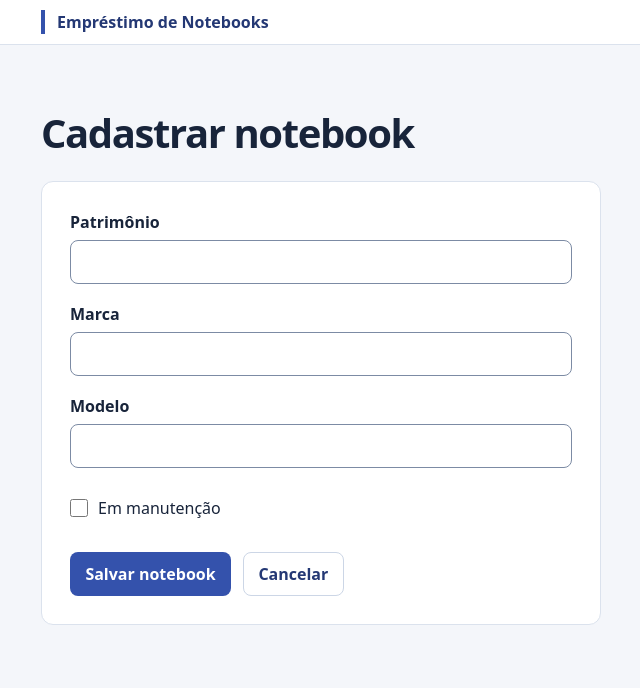
After one commit to pinheirosdev/emprestimo-notebooks, an ASP.NET Core app: template src/EmprestimoNotebooks/Views/Notebooks/Formulario.cshtml in a window 1280 px wide. The commit adds this page. Shown: the top 688 px of the page, without its empty margins (95-735 px from the left). Run offline with ASP.NET Core 8, Linux system fonts and the light colour scheme; the template is opened without the code that fills it, so the values that code supplies are empty; the project's own start-up code is not run, and a stand-in starts its controllers and pages; some libraries are stand-ins or nearby versions.

Commit message:
feat: adiciona login e gestão de notebooks

```diff
--- /dev/null
+++ b/src/EmprestimoNotebooks/Views/Notebooks/Formulario.cshtml
@@ -0,0 +1,40 @@
+@model EmprestimoNotebooks.Models.NotebookFormulario
+
+@{
+    var editando = Model.Id.HasValue;
+    var titulo = editando ? "Editar notebook" : "Cadastrar notebook";
+    var acao = editando ? "Editar" : "Cadastrar";
+    ViewData["Title"] = titulo;
+}
+
+<h1>@titulo</h1>
+
+<form class="formulario" asp-action="@acao" asp-route-id="@Model.Id" method="post" autocomplete="off">
+    <div class="campo">
+        <label asp-for="Patrimonio"></label>
+        <input asp-for="Patrimonio" spellcheck="false" required aria-describedby="erro-patrimonio">
+        <span asp-validation-for="Patrimonio" id="erro-patrimonio"></span>
+    </div>
+
+    <div class="campo">
+        <label asp-for="Marca"></label>
+        <input asp-for="Marca" required aria-describedby="erro-marca">
+        <span asp-validation-for="Marca" id="erro-marca"></span>
+    </div>
+
+    <div class="campo">
+        <label asp-for="Modelo"></label>
+        <input asp-for="Modelo" required aria-describedby="erro-modelo">
+        <span asp-validation-for="Modelo" id="erro-modelo"></span>
+    </div>
+
+    <label class="campo-opcao" asp-for="EmManutencao">
+        <input asp-for="EmManutencao">
+        Em manutenção
+    </label>
+
+    <div class="formulario-acoes">
+        <button class="botao" type="submit">Salvar notebook</button>
+        <a class="botao botao-secundario" asp-action="Index">Cancelar</a>
+    </div>
+</form>
--- a/src/EmprestimoNotebooks/Views/Shared/_Layout.cshtml
+++ b/src/EmprestimoNotebooks/Views/Shared/_Layout.cshtml
@@ -9,8 +9,18 @@
 <body>
     <a class="atalho" href="#conteudo">Ir para o conteúdo</a>
     <header class="cabecalho">
-        <div class="largura">
-            <a class="marca" asp-controller="Notebooks" asp-action="Index">Empréstimo de Notebooks</a>
+        <div class="largura cabecalho-conteudo">
+            @if (User.Identity?.IsAuthenticated == true)
+            {
+                <a class="marca" asp-controller="Notebooks" asp-action="Index">Empréstimo de Notebooks</a>
+                <form asp-controller="Atendente" asp-action="Sair" method="post">
+                    <button class="botao botao-secundario" type="submit">Sair</button>
+                </form>
+            }
+            else
+            {
+                <span class="marca">Empréstimo de Notebooks</span>
+            }
         </div>
     </header>
     <main class="largura conteudo" id="conteudo" tabindex="-1">
--- a/src/EmprestimoNotebooks/wwwroot/css/site.css
+++ b/src/EmprestimoNotebooks/wwwroot/css/site.css
@@ -38,9 +38,23 @@ body {
 }
 
 .cabecalho {
-    padding-block: 1.125rem;
+    padding-block: .625rem;
     border-bottom: 1px solid #dbe2ed;
     background: #fff;
+}
+
+.cabecalho-conteudo,
+.titulo-acoes,
+.formulario-acoes {
+    display: flex;
+    align-items: center;
+    flex-wrap: wrap;
+    gap: .75rem;
+}
+
+.cabecalho-conteudo,
+.titulo-acoes {
+    justify-content: space-between;
 }
 
 .marca {
@@ -62,6 +80,67 @@ h1 {
     line-height: 1.2;
     letter-spacing: -.035em;
     text-wrap: balance;
+}
+
+.titulo-acoes {
+    margin-bottom: 1.5rem;
+}
+
+.titulo-acoes h1 {
+    margin: 0;
+}
+
+.botao,
+.acao-tabela {
+    display: inline-flex;
+    align-items: center;
+    justify-content: center;
+    min-height: 2.75rem;
+    box-sizing: border-box;
+    font: inherit;
+    font-weight: 650;
+    text-decoration: none;
+    touch-action: manipulation;
+}
+
+.botao {
+    padding: .5rem .9rem;
+    border: 1px solid transparent;
+    border-radius: .5rem;
+    background: #3452ac;
+    color: #fff;
+    cursor: pointer;
+}
+
+.botao:hover {
+    background: #243874;
+}
+
+.botao-secundario {
+    border-color: #ccd6e6;
+    background: #fff;
+    color: #243874;
+}
+
+.botao-secundario:hover {
+    border-color: #3452ac;
+    background: #eaf0f7;
+}
+
+.acao-tabela {
+    min-width: 2.75rem;
+    color: #243874;
+    text-decoration: underline;
+    text-underline-offset: .2em;
+}
+
+.acao-tabela:hover {
+    color: #18243a;
+    text-decoration-thickness: .12em;
+}
+
+.acao-tabela:focus-visible {
+    outline-offset: -2px;
 }
 
 .resumo {
@@ -167,6 +255,100 @@ h1 {
     color: #495870;
 }
 
+.mensagem {
+    margin: 0 0 1.5rem;
+    padding: .75rem 1rem;
+    border-radius: .5rem;
+    background: #e5f4eb;
+    color: #215739;
+}
+
+.formulario {
+    display: grid;
+    box-sizing: border-box;
+    max-width: 35rem;
+    gap: 1.125rem;
+    padding: clamp(1rem, 4vw, 1.75rem);
+    border: 1px solid #dbe2ed;
+    border-radius: .75rem;
+    background: #fff;
+}
+
+.formulario-entrar {
+    max-width: 28rem;
+    margin-inline: auto;
+}
+
+.formulario-entrar h1 {
+    margin: 0;
+    font-size: clamp(1.5rem, 4vw, 2rem);
+}
+
+.campo {
+    display: grid;
+    gap: .375rem;
+}
+
+.campo label {
+    font-weight: 650;
+}
+
+.campo input {
+    box-sizing: border-box;
+    width: 100%;
+    min-height: 2.75rem;
+    padding: .55rem .75rem;
+    border: 1px solid #7c8ba4;
+    border-radius: .5rem;
+    background: #fff;
+    color: inherit;
+    font: inherit;
+}
+
+.campo .input-validation-error {
+    border-color: #9c2c31;
+}
+
+.campo-opcao {
+    display: flex;
+    align-items: center;
+    gap: .625rem;
+    min-height: 2.75rem;
+    width: fit-content;
+    cursor: pointer;
+}
+
+.campo-opcao input {
+    width: 1.125rem;
+    height: 1.125rem;
+    margin: 0;
+    accent-color: #3452ac;
+}
+
+.formulario-acoes {
+    padding-top: .25rem;
+}
+
+.field-validation-valid {
+    display: none;
+}
+
+.validation-summary-errors,
+.field-validation-error {
+    color: #9c2c31;
+}
+
+.validation-summary-errors {
+    padding: .625rem .875rem;
+    border-radius: .5rem;
+    background: #fff0f0;
+}
+
+.validation-summary-errors ul {
+    margin: 0;
+    padding-inline-start: 1.25rem;
+}
+
 .visualmente-oculto {
     position: absolute;
     width: 1px;
```
Also changed, not shown: other parts of src/EmprestimoNotebooks/wwwroot/css/site.css (+23 -6 lines), src/EmprestimoNotebooks/Controllers/AtendenteController.cs (added, +68 -0 lines), src/EmprestimoNotebooks/Controllers/NotebooksController.cs (+73 -0 lines), src/EmprestimoNotebooks/Models/EntrarFormulario.cs (added, +16 -0 lines), src/EmprestimoNotebooks/Models/NotebookFormulario.cs (added, +26 -0 lines), src/EmprestimoNotebooks/Program.cs (+24 -2 lines), src/EmprestimoNotebooks/Views/Atendente/Entrar.cshtml (added, +30 -0 lines), src/EmprestimoNotebooks/Views/Notebooks/Index.cshtml (+14 -2 lines), tests/EmprestimoNotebooks.Tests/InventarioTestes.cs (+197 -2 lines), src/EmprestimoNotebooks/EmprestimoNotebooks.csproj.
